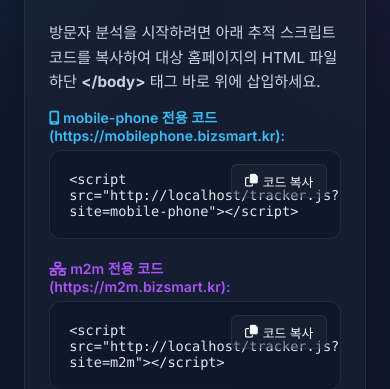
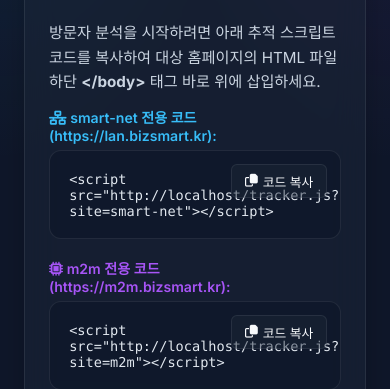
Before and after one commit to bnc4233/114check, a Flask app: page /admin in a window 390 px wide. Shown: the part 2122-2511 px from the top of the page. Run offline with Flask 3, Linux system fonts and the light colour scheme; data that the repository does not hold is empty; some libraries are stand-ins or nearby versions.

Commit message:
mobile-phone 사이트 제거 및 smart-net (lan.bizsmart.kr) 신규 추가

```diff
--- a/app.py
+++ b/app.py
@@ -158,9 +158,9 @@ def ping():
 
 
 SITE_DOMAIN_MAPPING = {
-    'mobilephone.bizsmart.kr': 'mobile-phone',
-    'mobilephone': 'mobile-phone',
-    'mobile-phone': 'mobile-phone',
+    'lan.bizsmart.kr': 'smart-net',
+    'smart-net': 'smart-net',
+    'smartnet': 'smart-net',
     'm2m.bizsmart.kr': 'm2m',
     'm2m': 'm2m',
     'number.bizsmart.kr': 'number',
@@ -206,6 +206,10 @@ def track():
 
     # 1. Determine site_id
     site_id = extract_site_id(raw_site_id, url)
+
+    # 1-1. Ignore tracking for deleted/discontinued sites
+    if site_id in ('mobile-phone', 'mobilephone.bizsmart.kr', 'mobilephone'):
+        return jsonify({"status": "ignored", "recorded": False}), 200
 
     # 2. Get real visitor IP
     ip_address = get_client_ip()
--- a/database.py
+++ b/database.py
@@ -56,6 +56,7 @@ def init_db():
         try:
             cursor.execute("ALTER TABLE visitor_logs ADD COLUMN IF NOT EXISTS site_id VARCHAR(100) DEFAULT 'default'")
             cursor.execute("UPDATE visitor_logs SET site_id = 'number' WHERE site_id = 'uplus1'")
+            cursor.execute("DELETE FROM visitor_logs WHERE site_id IN ('mobile-phone', 'mobilephone.bizsmart.kr')")
         except Exception:
             pass
     else:
@@ -82,6 +83,7 @@ def init_db():
             if 'site_id' not in columns:
                 cursor.execute("ALTER TABLE visitor_logs ADD COLUMN site_id TEXT DEFAULT 'default'")
             cursor.execute("UPDATE visitor_logs SET site_id = 'number' WHERE site_id = 'uplus1'")
+            cursor.execute("DELETE FROM visitor_logs WHERE site_id IN ('mobile-phone', 'mobilephone.bizsmart.kr')")
         except Exception:
             pass
 
--- a/templates/admin.html
+++ b/templates/admin.html
@@ -595,17 +595,17 @@
 
         <div style="margin-bottom: 1.2rem;">
             <p style="font-size: 0.88rem; font-weight: 600; color: var(--accent-blue); margin-bottom: 0.4rem;">
-                <i class="fa-solid fa-mobile-screen"></i> mobile-phone 전용 코드 (https://mobilephone.bizsmart.kr):
+                <i class="fa-solid fa-network-wired"></i> smart-net 전용 코드 (https://lan.bizsmart.kr):
             </p>
             <div class="code-block" style="margin-top:0.3rem;">
-                <button class="copy-btn" onclick="copyCode('script-code-mobile-text', this)"><i class="fa-regular fa-copy"></i> 코드 복사</button>
-                <span id="script-code-mobile-text"></span>
+                <button class="copy-btn" onclick="copyCode('script-code-smartnet-text', this)"><i class="fa-regular fa-copy"></i> 코드 복사</button>
+                <span id="script-code-smartnet-text"></span>
             </div>
         </div>
 
         <div style="margin-bottom: 1.2rem;">
             <p style="font-size: 0.88rem; font-weight: 600; color: var(--accent-purple); margin-bottom: 0.4rem;">
-                <i class="fa-solid fa-network-wired"></i> m2m 전용 코드 (https://m2m.bizsmart.kr):
+                <i class="fa-solid fa-microchip"></i> m2m 전용 코드 (https://m2m.bizsmart.kr):
             </p>
             <div class="code-block" style="margin-top:0.3rem;">
                 <button class="copy-btn" onclick="copyCode('script-code-m2m-text', this)"><i class="fa-regular fa-copy"></i> 코드 복사</button>
@@ -659,7 +659,7 @@
 
     document.getElementById('script-code-text').textContent = `<script src="${trackerUrl}"><\/script>`;
     document.getElementById('script-code-site-text').textContent = `<script src="${trackerUrl}?site=number"><\/script>`;
-    document.getElementById('script-code-mobile-text').textContent = `<script src="${trackerUrl}?site=mobile-phone"><\/script>`;
+    document.getElementById('script-code-smartnet-text').textContent = `<script src="${trackerUrl}?site=smart-net"><\/script>`;
     document.getElementById('script-code-m2m-text').textContent = `<script src="${trackerUrl}?site=m2m"><\/script>`;
     document.getElementById('ping-url-text').textContent = pingUrl;
 
@@ -852,7 +852,7 @@
                     const SITE_INFO = {
                         '기업통신114 (114check.com)': { desc: '114check.com 전용 구역' },
                         'number': { desc: 'number.bizsmart.kr 전용 구역' },
-                        'mobile-phone': { desc: 'mobilephone.bizsmart.kr 전용 구역' },
+                        'smart-net': { desc: 'lan.bizsmart.kr 전용 구역' },
                         'm2m': { desc: 'm2m.bizsmart.kr 전용 구역' }
                     };
 
@@ -860,12 +860,15 @@
                     const groupedLogs = {};
                     data.logs.forEach(log => {
                         let sId = log.site_id;
+                        if (sId === 'mobile-phone' || sId === 'mobilephone.bizsmart.kr' || sId === 'mobilephone') {
+                            return; // Exclude deleted site
+                        }
                         if (!sId || sId === 'default' || sId === 'xn--114-vg9lq14f91dhn0a.com') {
                             sId = '기업통신114 (114check.com)';
                         } else if (sId === 'uplus1' || sId === 'number.bizsmart.kr') {
                             sId = 'number';
-                        } else if (sId === 'mobilephone.bizsmart.kr' || sId === 'mobilephone') {
-                            sId = 'mobile-phone';
+                        } else if (sId === 'lan.bizsmart.kr' || sId === 'smartnet') {
+                            sId = 'smart-net';
                         } else if (sId === 'm2m.bizsmart.kr') {
                             sId = 'm2m';
                         }
```
